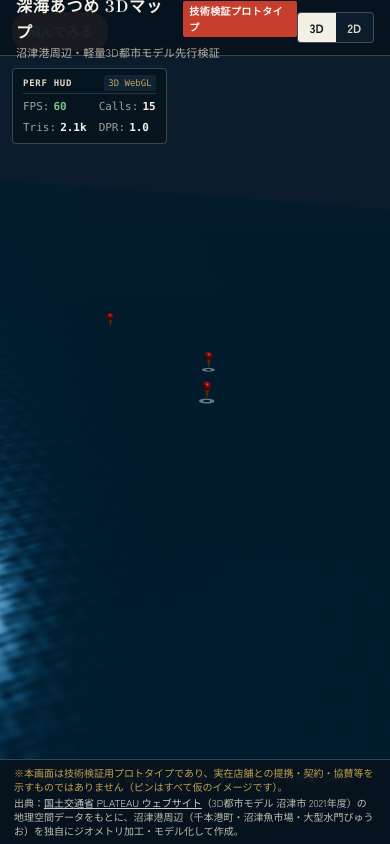
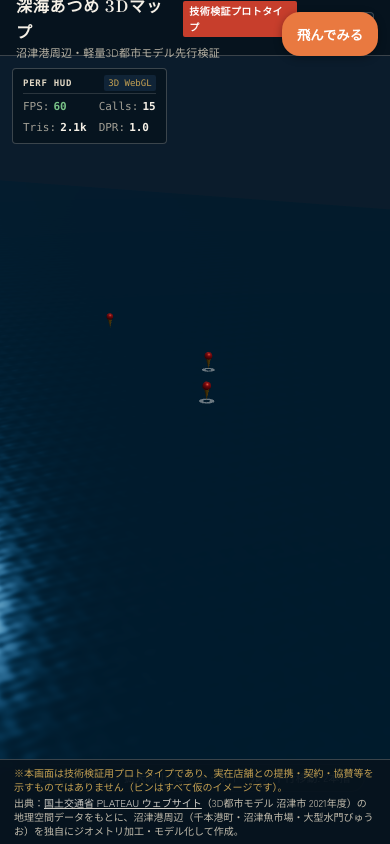
Before and after one commit to saboten-apps/shinkai-atsume-preview, a React (Vite) app in the folder spike-3d/: page / in a window 390 px wide. Built offline with nearby package versions, Linux system fonts and the light colour scheme; no server answers.

Commit message:
Fix flight button hidden behind performance HUD on mobile

```diff
--- a/spike-3d/src/styles/index.css
+++ b/spike-3d/src/styles/index.css
@@ -733,11 +733,11 @@ a {
   100% { transform: rotate(360deg); }
 }
 
-.flight-ui { position:absolute; inset:0; pointer-events:none; z-index:5; color:white; font-family:system-ui,sans-serif; }
+.flight-ui { position:absolute; inset:0; pointer-events:none; z-index:21; color:white; font-family:system-ui,sans-serif; }
 .flight-ui button, .flight-pad { pointer-events:auto; touch-action:none; }
 .flight-ui [hidden] { display:none !important; }
-.flight-toggle { position:absolute; top:12px; left:12px; border:0; border-radius:18px; padding:10px 15px; background:#e97940; color:white; font-weight:bold; box-shadow:0 2px 8px #0005; }
-.flight-instructions { position:absolute; top:57px; left:12px; right:12px; width:fit-content; padding:6px 10px; border-radius:12px; background:#0b223bcc; font-size:11px; }
+.flight-toggle { position:absolute; top:12px; right:12px; min-height:44px; border:0; border-radius:18px; padding:10px 15px; background:#e97940; color:white; font-weight:bold; box-shadow:0 2px 8px #0005; }
+.flight-instructions { position:absolute; top:110px; left:12px; right:12px; width:fit-content; padding:6px 10px; border-radius:12px; background:#0b223bcc; font-size:11px; }
 .flight-depth { display:block; font-weight:bold; }
 .flight-pad { position:absolute; bottom:24px; left:18px; width:112px; height:112px; border:2px solid #ffffff88; border-radius:50%; background:#173f5899; display:grid; place-items:center; }
 .flight-knob { width:40px; height:40px; border-radius:50%; background:#fff9; pointer-events:none; }
```
